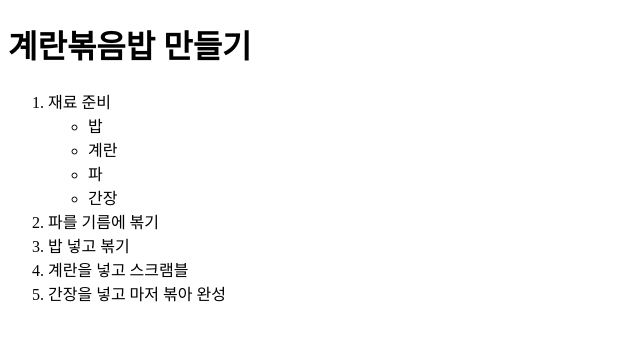
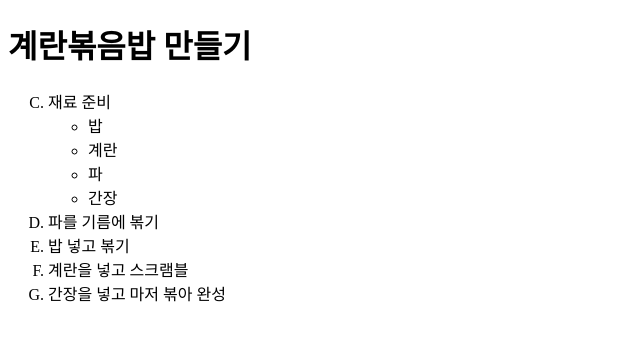
Before and after one commit to NtoZero/Yalco_html-css-js, a plain HTML site: page ch2. basic_tag/oltag.html in a window 1280 px wide. Shown: the full height of the page, 0-640 px from the left. Drawn offline with Linux system fonts and the light colour scheme.

Commit message:
ol 태그의 속성 type, start

```diff
--- a/ch2. basic_tag/oltag.html
+++ b/ch2. basic_tag/oltag.html
@@ -7,7 +7,7 @@
 </head>
 <body>
   <h1>계란볶음밥 만들기</h1>
-  <ol>
+  <ol type="A" start="3">
     <li>재료 준비</li>
       <ul>
         <li>밥</li>
```
